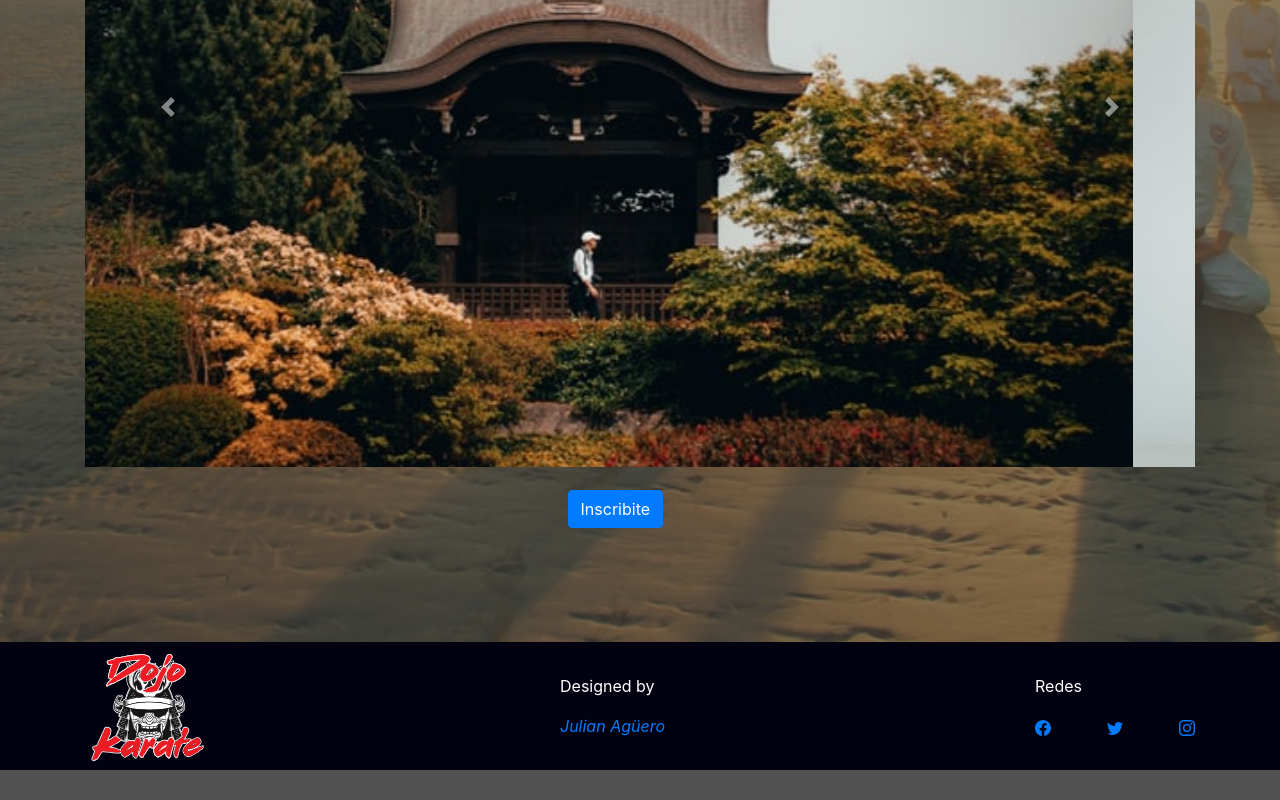
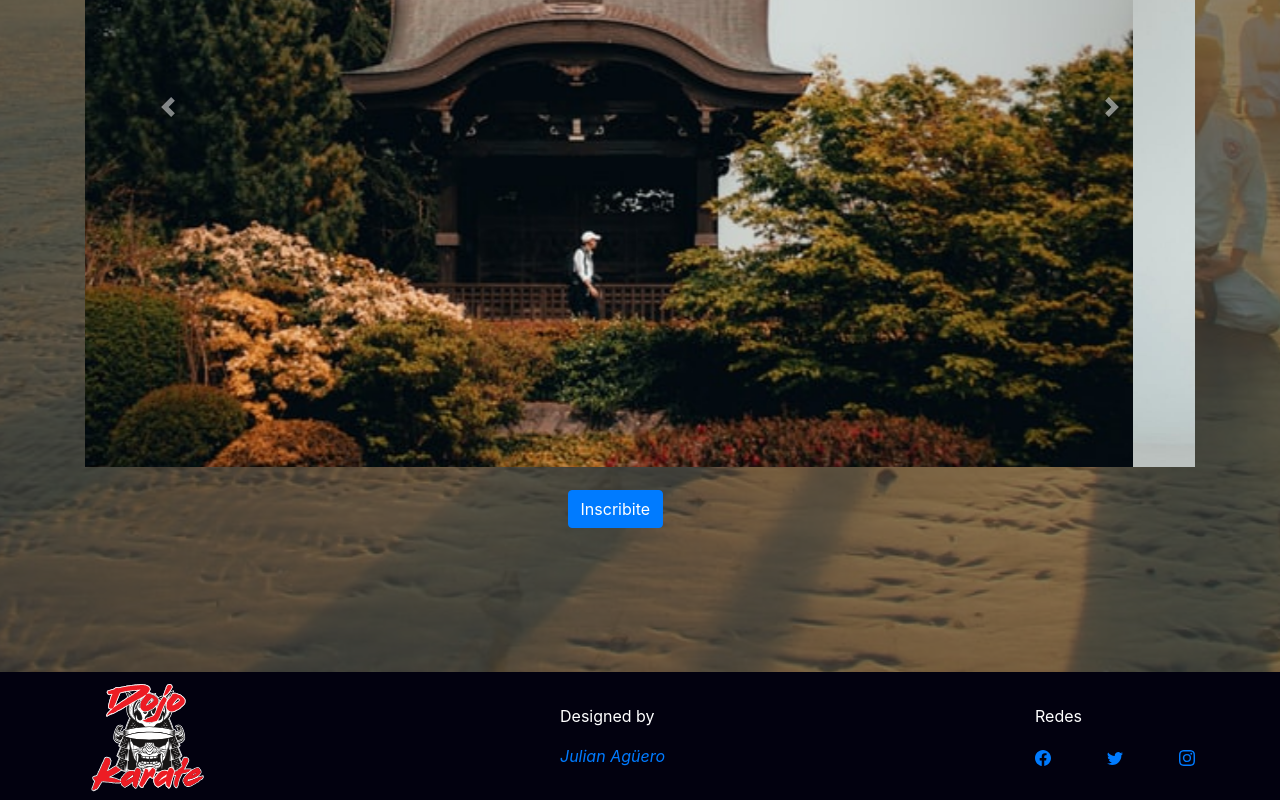
Before and after one commit to JulianAgu/proyectodojo, a plain HTML site: page index.html in a window 1280 px wide. Shown: the part 525-1325 px from the top of the page. Before the commit the page ends 1295 px from the top, so only its background shows below. Drawn offline with nearby package versions, Linux system fonts and the light colour scheme.

Commit message:
Fix del footer

```diff
--- a/estilo/estilo.scss
+++ b/estilo/estilo.scss
@@ -186,8 +186,12 @@ a {
         }
     }
     body {
-        min-height: 100vh}
+        min-height: 100vh
     }
+    footer{
+        margin-top: 30px;
+    }
+}
 
 
 @media (max-width:990px){
```
Also changed, not shown: estilo/estilo.css, 1 other file.
